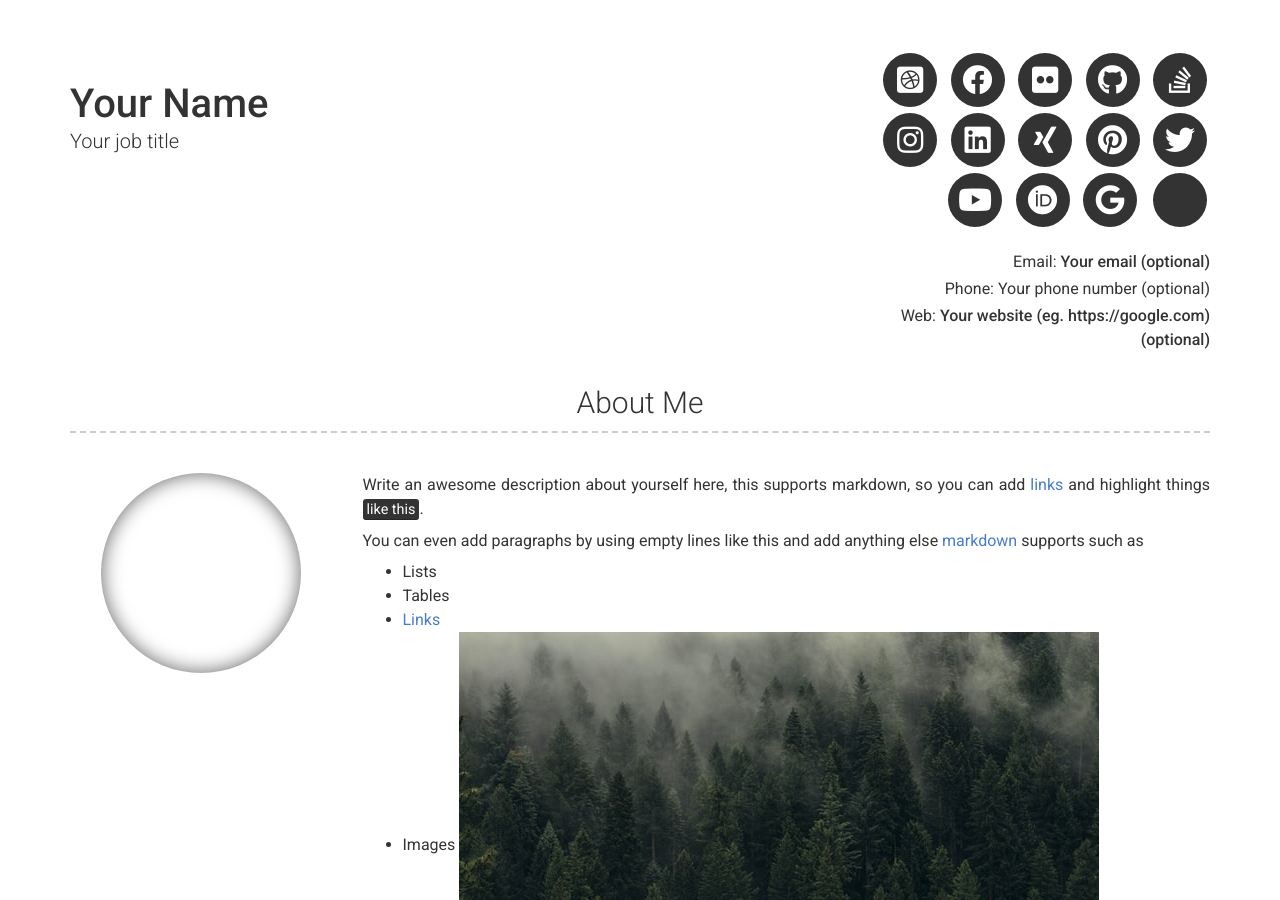
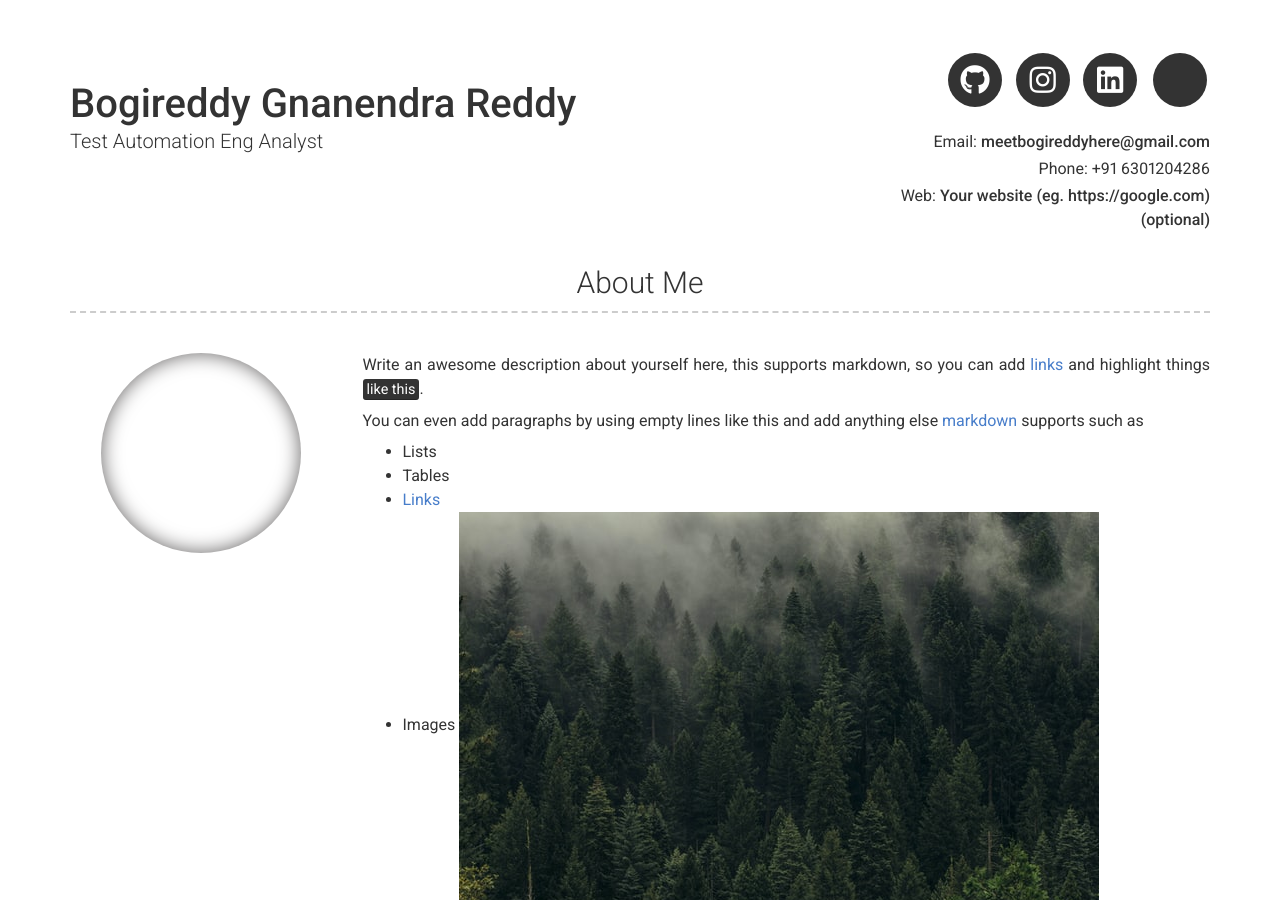
Before and after one commit to sproogen/modern-resume-theme, a Jekyll site: the page built from index.md, in a window 1280 px wide and 900 px high. Built offline with Jekyll 4.4.1, drawn with Linux system fonts in a browser that asks for light colours; nearby versions of some CDN libraries; some of the changed text lies outside the part shown.

Commit message:
Update _config.yml
Updated name and social links

```diff
--- a/_config.yml
+++ b/_config.yml
@@ -6,11 +6,11 @@ repository: Git repository where your resume will be hosted, only required if yo
 version: 2
 
 # Personal info
-name: Your Name
-title: Your job title
-email: Your email (optional)
+name: Bogireddy Gnanendra Reddy
+title: Test Automation Eng Analyst
+email: meetbogireddyhere@gmail.com
 # email_title: Email (Email title override)
-phone: Your phone number (optional)
+phone: +91 6301204286
 # phone_title: Phone (Phone title override)
 website: Your website (eg. https://google.com)(optional)
 # website_title: Web (Website title override)
@@ -19,19 +19,19 @@ website: Your website (eg. https://google.com)(optional)
 darkmode: false
 
 # Social links
-twitter_username: jekyllrb
-github_username:  jekyll
-stackoverflow_username: "00000001"
-dribbble_username: jekyll
-facebook_username: jekyll
-flickr_username: jekyll
-instagram_username: jekyll
-linkedin_username: jekyll
-xing_username: jekyll
-pinterest_username: jekyll
-youtube_username: jekyll
-orcid_username: 0000-0000-0000-0000
-googlescholar_username: D847cGsAAAAJ
+# twitter_username: jekyllrb
+github_username:  gnanendra-bogireddy
+# stackoverflow_username: "00000001"
+# dribbble_username: jekyll
+# facebook_username: jekyll
+# flickr_username: jekyll
+instagram_username: __gnanendra.reddy__
+linkedin_username: Bogireddy Gnanendra Reddy
+# xing_username: jekyll
+# pinterest_username: jekyll
+# youtube_username: jekyll
+# orcid_username: 0000-0000-0000-0000
+# googlescholar_username: D847cGsAAAAJ
 
 # Additional icon links
 additional_links:
```
